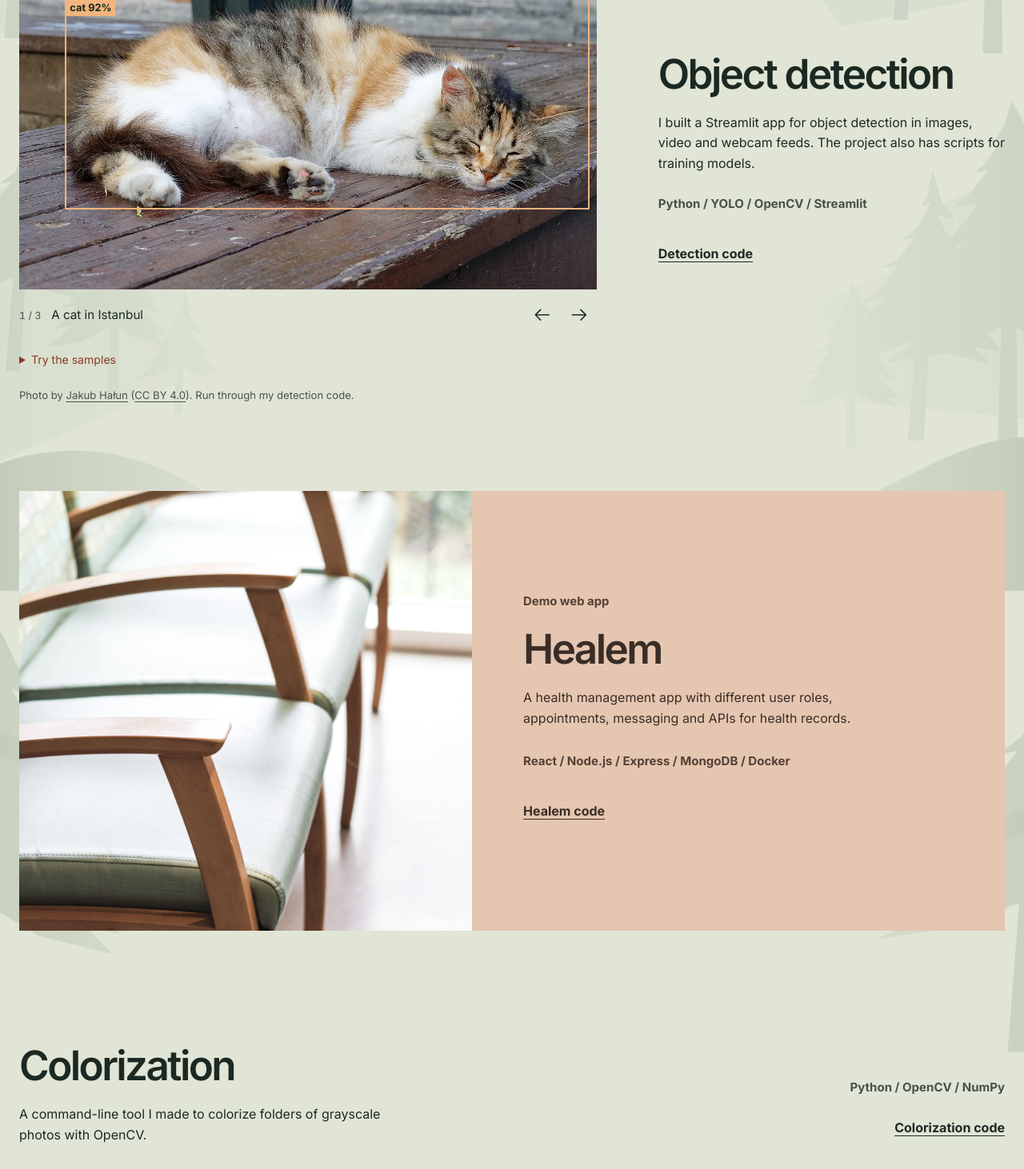
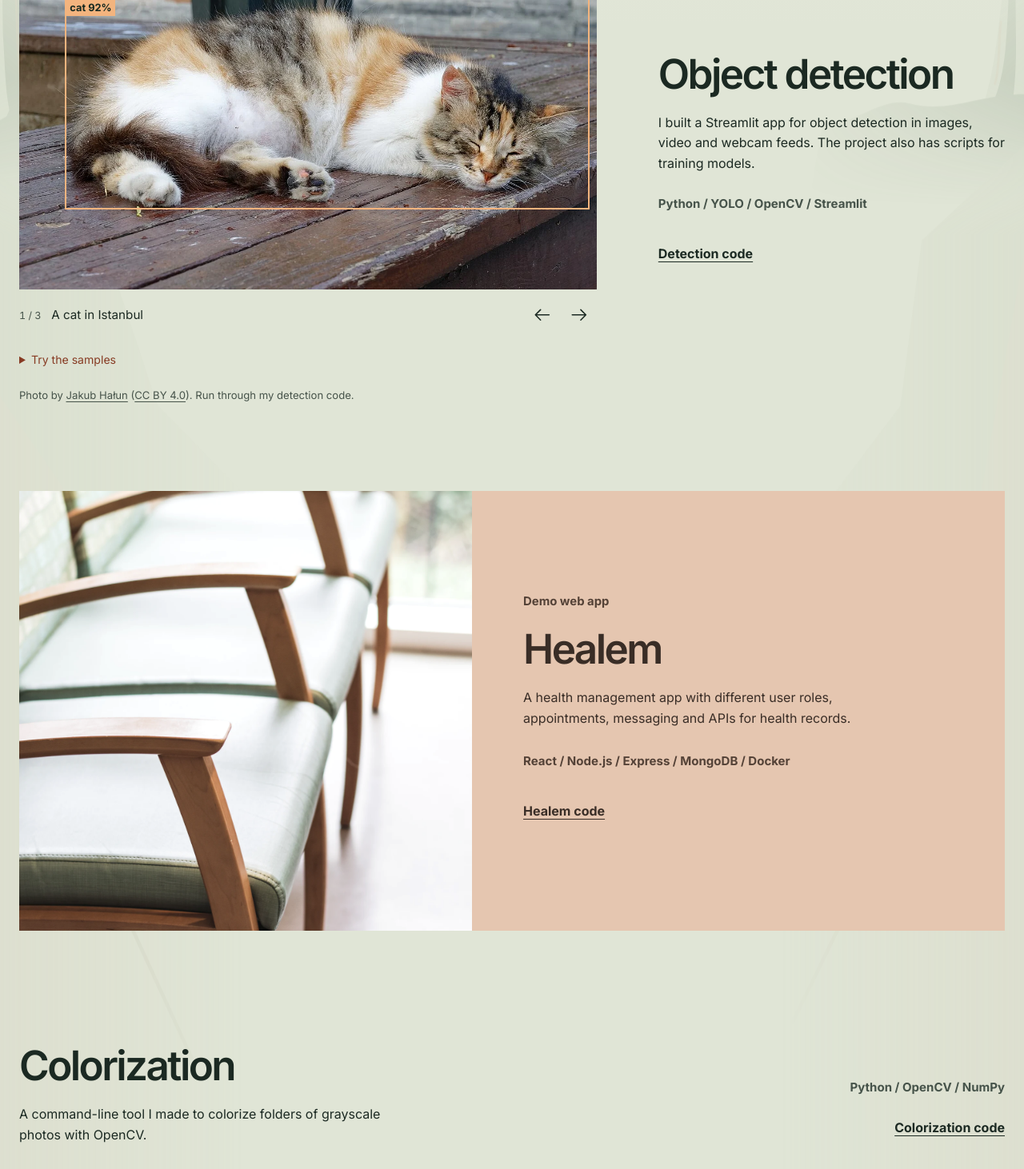
Before and after one commit to MrZacked/DenizUtkuVercel, a Next.js app: page / in a window 1280 px wide. Shown: the part 2780-4242 px from the top of the page at 80% size. Built offline with nearby package versions, Linux system fonts and the light colour scheme.

Commit message:
Shorten the forest

```diff
--- a/app/globals.css
+++ b/app/globals.css
@@ -46,6 +46,8 @@
   --forest-middle: #879d87;
   --forest-foreground: #627861;
   --forest-trail: #c08b62;
+  --forest-canopy-opacity: 0.16;
+  --forest-trunk-opacity: 0.18;
   --cave-ink: #1b2922;
   --cave-muted: #36473b;
   --cave-accent: #793a22;
@@ -58,10 +60,10 @@
   --cave-near: #c9c5b2;
   --cave-seam: #8c795e;
   --cave-water: #c4cabb;
-  --section-space: clamp(4.5rem, 7vw, 8rem);
   --cave-opening: #f3e6bc;
   --cave-glow: rgb(243 230 188 / 28%);
   --cave-shadow: #bfc0aa;
+  --section-space: clamp(4.5rem, 7vw, 8rem);
 }
 
 html[data-theme="dark"] {
@@ -107,6 +109,8 @@ html[data-theme="dark"] {
   --forest-middle: #2b4435;
   --forest-foreground: #3c5540;
   --forest-trail: #796349;
+  --forest-canopy-opacity: 0.32;
+  --forest-trunk-opacity: 0.24;
   --cave-ink: #fbf5e7;
   --cave-muted: #bdccbe;
   --cave-accent: #f3b47e;
@@ -649,14 +653,14 @@ html[data-theme="dark"] .celestial-moon {
 
 .forest-edge {
   overflow: hidden;
-  opacity: 0.22;
   background: linear-gradient(var(--experience-bg), transparent 24rem);
 }
 
 .forest-layer {
   position: absolute;
   inset: -2rem 0 auto;
-  height: clamp(34rem, 48vw, 48rem);
+  height: clamp(24rem, 36vw, 36rem);
+  opacity: var(--forest-canopy-opacity);
   transform: translate3d(0, var(--forest-back-shift, 0px), 0);
 }
 
@@ -670,24 +674,52 @@ html[data-theme="dark"] .celestial-moon {
 
 .forest-depth {
   position: absolute;
-  inset: -4rem 0;
-  mask-image: linear-gradient(to right, black, transparent 26%, transparent 74%, black),
-    linear-gradient(to bottom, transparent 8rem, black 24rem);
+  inset: 0;
+}
+
+.forest-depth-back {
+  opacity: var(--forest-trunk-opacity);
+  mask-image: linear-gradient(to right, black, transparent 24%, transparent 76%, black),
+    linear-gradient(to bottom, transparent 10rem, black 28rem, black calc(100% - 8rem), transparent);
   mask-composite: intersect;
-}
-
-.forest-depth-back {
   transform: translate3d(0, var(--forest-back-shift, 0px), 0);
 }
 
 .forest-depth-front {
+  mask-image: linear-gradient(to right, black, transparent 24%, transparent 76%, black);
   transform: translate3d(0, var(--forest-front-shift, 0px), 0);
 }
 
-.forest-grove {
-  position: absolute;
-  width: 100%;
+.forest-trunks {
+  position: absolute;
+  inset: 0 0 auto;
   height: clamp(34rem, 48vw, 48rem);
+  mask-image: linear-gradient(black, black calc(100% - 10rem), transparent);
+}
+
+.forest-slope {
+  position: absolute;
+  inset: clamp(27rem, 38vw, 38rem) 0 0;
+  mask-image: linear-gradient(transparent, black 10rem);
+}
+
+.forest-slope .terrain-ridge {
+  fill: var(--cave-soil);
+}
+
+.forest-slope .terrain-slope {
+  fill: var(--cave-stratum);
+}
+
+.forest-slope .terrain-contour {
+  stroke: var(--cave-seam);
+}
+
+.forest-floor-transition {
+  position: absolute;
+  inset: auto 0 -4rem;
+  height: clamp(22rem, 30vw, 30rem);
+  mask-image: linear-gradient(transparent, black 22%);
 }
 
 .forest-panels {
@@ -706,18 +738,6 @@ html[data-theme="dark"] .celestial-moon {
 
 .forest-panels svg:last-child {
   right: 0;
-}
-
-.forest-grove-upper {
-  top: 18%;
-}
-
-.forest-grove-middle {
-  top: 38%;
-}
-
-.forest-grove-lower {
-  bottom: 0;
 }
 
 .forest-distant-trees {
@@ -726,18 +746,27 @@ html[data-theme="dark"] .celestial-moon {
 }
 
 .forest-bank,
-.forest-near-trees,
 .forest-floor,
-.forest-bough {
+.forest-bough,
+.forest-trunk {
   fill: var(--forest-foreground);
 }
 
-.forest-near-trees {
-  opacity: 0.8;
-}
-
-.forest-threshold-trees {
-  fill: var(--forest-foreground);
+.forest-floor-transition .forest-bank {
+  fill: var(--cave-soil);
+}
+
+.forest-floor-transition .forest-floor {
+  fill: var(--cave-stratum);
+}
+
+.forest-bark,
+.forest-root {
+  fill: none;
+  stroke: var(--forest-trail);
+  stroke-width: 5;
+  stroke-linecap: round;
+  opacity: 0.45;
 }
 
 .section-intro {
@@ -1799,14 +1828,17 @@ figcaption a {
     flex-direction: column;
   }
 
-  .forest-depth {
+  .forest-depth-back {
     mask-image: linear-gradient(to right, black, transparent 18%, transparent 82%, black),
-      linear-gradient(to bottom, transparent 8rem, black 24rem);
-  }
-
-  .forest-grove,
+      linear-gradient(to bottom, transparent 8rem, black 24rem, black calc(100% - 8rem), transparent);
+  }
+
   .forest-layer {
-    height: 34rem;
+    height: 25rem;
+  }
+
+  .forest-floor-transition {
+    height: 23rem;
   }
 
   .about-section {
--- a/app/landscape-scenes.tsx
+++ b/app/landscape-scenes.tsx
@@ -18,23 +18,6 @@ function ForestPanels({ children, height = 780 }: { children: ReactNode; height?
       <svg viewBox={`0 0 1600 ${height}`} preserveAspectRatio="xMinYMid slice" focusable="false">{children}</svg>
       <svg viewBox={`0 0 1600 ${height}`} preserveAspectRatio="xMaxYMid slice" focusable="false">{children}</svg>
     </div>
-  );
-}
-
-function ForestGrove({ lower = false }: { lower?: boolean }) {
-  return (
-    <ForestPanels>
-      <path className="forest-distant-trees" d={lower
-        ? "M0 332c71-45 122-73 188-40 63 32 73 103 139 126l82 13-94 73-119 83L0 673Zm1600-36c-71-5-123 52-159 102-31 44-78 82-147 99l58 94 248 97Z"
-        : "M0 140c82-18 144 25 175 90 22 47 81 55 124 78l-15 142L0 574Zm1600 12c-91-35-146 21-179 83-27 52-82 56-143 84l27 159 295 28Z"} />
-      <Pine className="forest-trees" x={38} y={lower ? 110 : 30} scale={1.45} lean />
-      <Pine className="forest-trees" x={183} y={lower ? 250 : 165} scale={1.1} />
-      <Pine className="forest-trees" x={290} y={lower ? 368 : 300} scale={0.72} lean />
-      <Pine className="forest-trees" x={1328} y={lower ? 330 : 292} scale={0.95} />
-      <Pine className="forest-trees" x={1447} y={lower ? 148 : 112} scale={1.55} lean />
-      <Pine className="forest-trees" x={1580} y={lower ? 36 : 2} scale={2} />
-      <path className="forest-bank" d="M0 578c137-48 259-5 354 66l174 65-97 71H0Zm1600-42c-107 7-185 70-271 102l-199 89 36 53h434Z" />
-    </ForestPanels>
   );
 }
 
@@ -60,8 +43,6 @@ export function ValleyScene() {
     </div>
   );
 }
-
-
 
 export function ExperienceTerrain() {
   return (
@@ -92,15 +73,29 @@ export function ForestEdge() {
         </ForestPanels>
       </div>
       <div className="forest-depth forest-depth-back">
-        <div className="forest-grove forest-grove-upper"><ForestGrove /></div>
-        <div className="forest-grove forest-grove-lower"><ForestGrove lower /></div>
+        <div className="forest-trunks">
+          <ForestPanels height={1000}>
+            <path className="forest-distant-trees" d="M0 174c26 142 25 269 44 413 9 66 20 134 46 207l-4 82H0Zm1600-23c-31 153-23 270-42 405-14 99-16 166-46 251l12 69h76Z" />
+            <path className="forest-trunk" d="M21 243c16 150 9 293 26 443 6 51 10 88 23 119l39 40-43-11-24-28-13 29-28 8 18-42c-9-46-9-97-13-153L0 243Zm1571-45c-26 171-15 311-30 481-4 40-12 79-26 109l-32 49 34-14 19-28 9 32 32 15-22-49c14-103 4-166 8-267 3-103 3-216 29-328Z" />
+            <path className="forest-bough" d="m34 473 51-58 31-42-12-8-33 39-43 32Zm1553 41-52-50-26-48-13 8 25 52 59 61Z" />
+            <path className="forest-bark" d="M32 567c5 68 2 118 9 163m1512-108c-6 48-1 88-12 126" />
+            <path className="forest-bank" d="M0 822c67-41 101-12 171-40 75-30 118 38 211 17l38 201H0Zm1600-53c-96 1-152 40-233 19-56-14-112 43-178 47l-29 165h440Z" />
+          </ForestPanels>
+        </div>
+        <div className="forest-slope">
+          <ForestPanels height={1600}>
+            <path className="terrain-ridge" d="M0 58 88 119 131 249 225 345 203 461 278 598 239 726 346 855 322 984 410 1138 347 1270 474 1453 508 1600H0Zm1600-25-85 79-18 138-93 123 36 113-84 128 24 151-90 112 31 147-105 144 19 138-114 175-28 182h507Z" />
+            <path className="terrain-slope" d="M0 242 52 317 91 496 148 548 132 693 197 781 172 946 264 1077 209 1214 316 1384 305 1600H0Zm1600-119-36 201-56 112 17 160-78 107 28 178-80 121 18 145-79 171 29 123-91 143-17 138h345Z" />
+            <path className="terrain-contour" d="m61 394 58 139-16 137 57 124m1345-442-63 139 22 156-57 117m-1154 250 63 104-31 120 73 143m1078-365-58 117 15 144-70 142" />
+          </ForestPanels>
+        </div>
       </div>
       <div className="forest-depth forest-depth-front">
-        <div className="forest-grove forest-grove-middle">
-          <ForestPanels>
-            <Pine className="forest-near-trees" x={-13} y={37} scale={2.6} />
-            <Pine className="forest-near-trees" x={1620} y={91} scale={2.3} lean />
-            <path className="forest-bough" d="M0 218c76 30 94 38 168 47l-14 12-93-14 52 27-10 8-103-40Zm1600 124-167 61 73-5-40 25 7 11 127-52Z" />
+        <div className="forest-floor-transition">
+          <ForestPanels height={900}>
+            <path className="forest-bank" d="M0 371c76 139 108 207 238 257 98 38 187 137 232 272H0Zm1600-226c-102 136-62 301-176 421-73 78-164 164-194 334h370Z" />
+            <path className="forest-floor" d="M0 683c142-5 159 113 339 165l85 52H0Zm1600-34c-140 27-146 124-289 194l-106 57h395Z" />
+            <path className="forest-root" d="M65 562c12 62 67 96 88 135s24 94 70 112m-76-124c47 8 80 22 103 58m-74-18c-11 47-9 84 15 132m1307-438c-73 57-39 104-91 160s-96 111-112 181m105-169c-68 0-91 31-123 62m90-17c27 35 5 70-15 111" />
           </ForestPanels>
         </div>
       </div>
```
Also changed, not shown: 1 other file (tests, documents, lock files or other folders).
